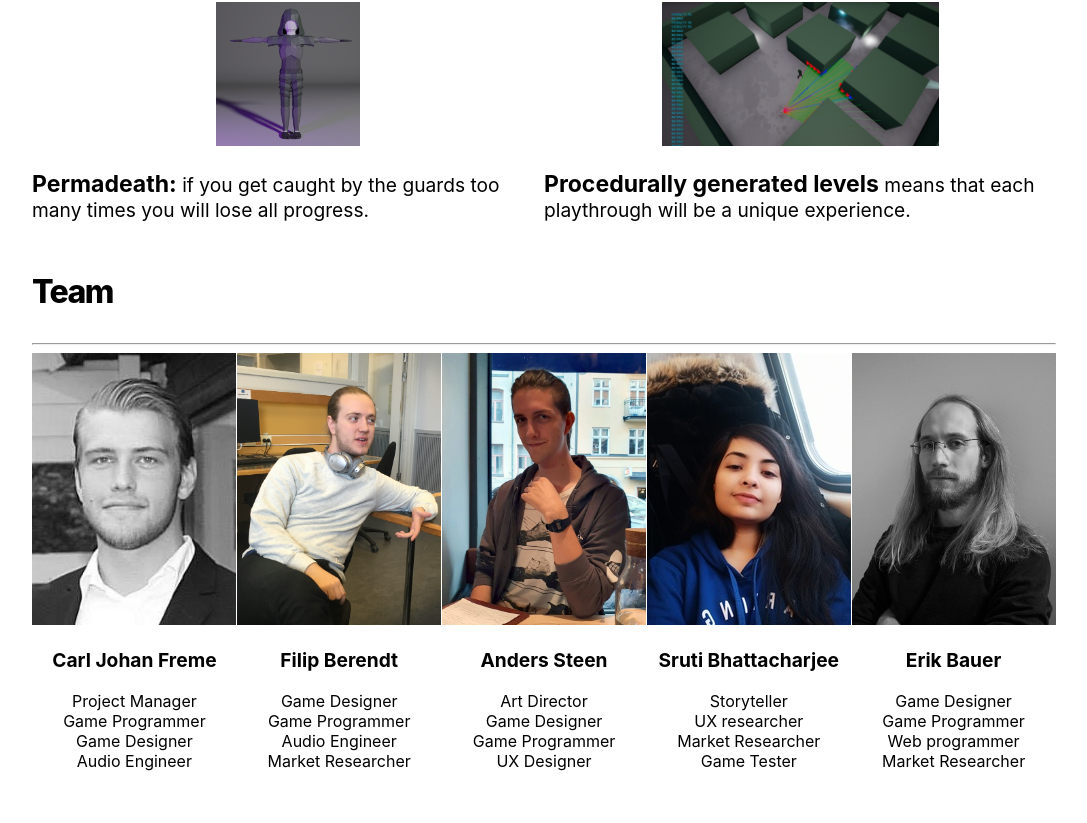
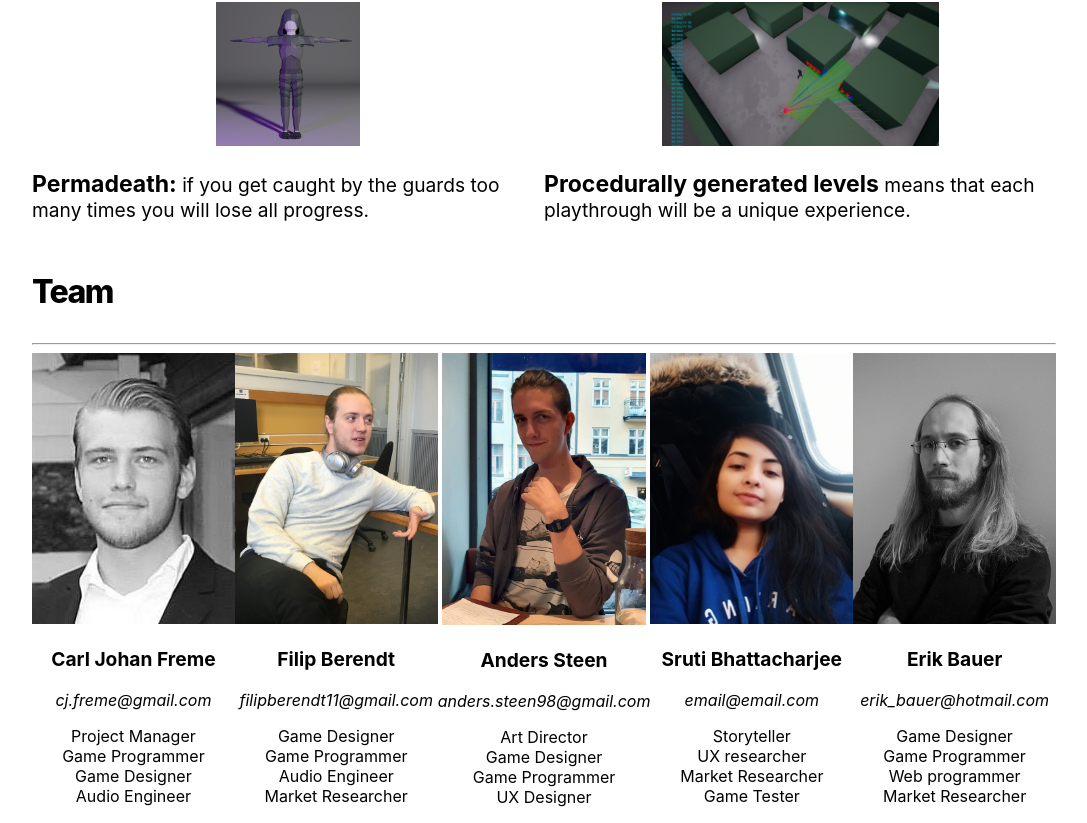
Before and after one commit to eribau/rogue-mike-web, a Next.js app: page / in a window 1280 px wide. Shown: the part 1656-2479 px from the top of the page, without its empty margins (96-1183 px from the left). Before the commit the page ends 2443 px from the top, so only its background shows below. Built offline with nearby package versions, Linux system fonts and the light colour scheme.

Commit message:
Added contacts

```diff
--- a/components/content.js
+++ b/components/content.js
@@ -94,6 +94,7 @@ export default function Content() {
                 />
               </div>
               <p className={utilStyles.bodyMdBold}>Carl Johan Freme</p>
+              <p><i>cj.freme@gmail.com</i></p>
               <p>Project Manager<br/>Game Programmer<br/>Game Designer<br/>Audio Engineer</p>
             </div>
             <div className={styles.column}>
@@ -106,6 +107,7 @@ export default function Content() {
                 />
               </div>
               <p className={utilStyles.bodyMdBold}>Filip Berendt</p>
+              <p><i>filipberendt11@gmail.com</i></p>
               <p>Game Designer<br/>Game Programmer<br/>Audio Engineer<br/>Market Researcher</p>
             </div>
             <div className={styles.column}>
@@ -118,6 +120,7 @@ export default function Content() {
                 />
               </div>
               <p className={utilStyles.bodyMdBold}>Anders Steen</p>
+              <p><i>anders.steen98@gmail.com</i></p>
               <p>Art Director<br/>Game Designer<br/>Game Programmer<br/>UX Designer</p>
             </div>
             <div className={styles.column}>
@@ -130,6 +133,7 @@ export default function Content() {
                   />
               </div>
               <p className={utilStyles.bodyMdBold}>Sruti Bhattacharjee</p>
+              <p><i>email@email.com</i></p>
               <p>Storyteller<br/>UX researcher<br/>Market Researcher<br/>Game Tester</p>
             </div>
             <div className={styles.column}>
@@ -142,6 +146,7 @@ export default function Content() {
                   />
               </div>
               <p className={utilStyles.bodyMdBold}>Erik Bauer</p>
+              <p><i>erik_bauer@hotmail.com</i></p>
               <p>Game Designer<br/>Game Programmer<br/>Web programmer<br/>Market Researcher</p>
             </div>
           </div>
```
